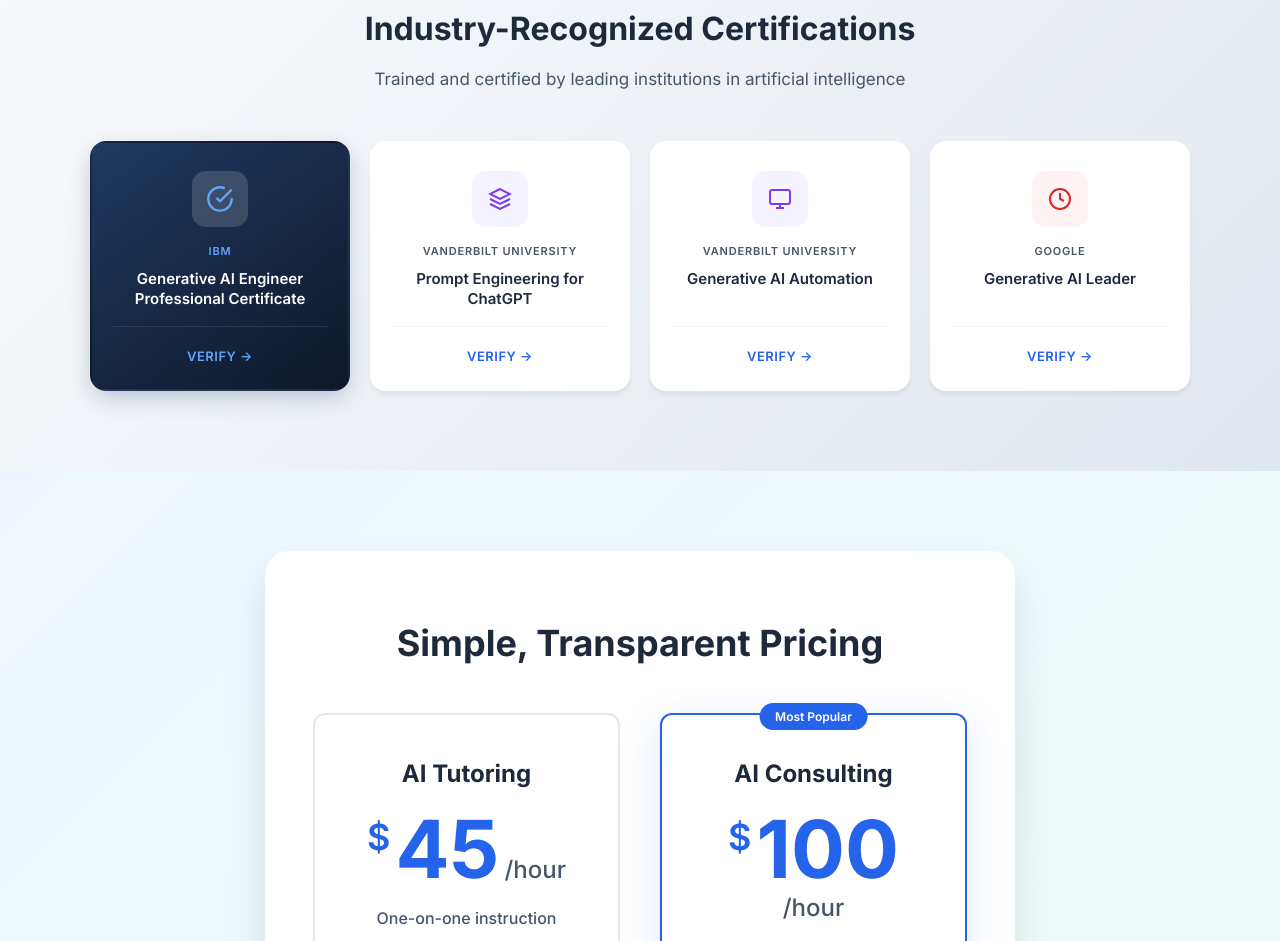
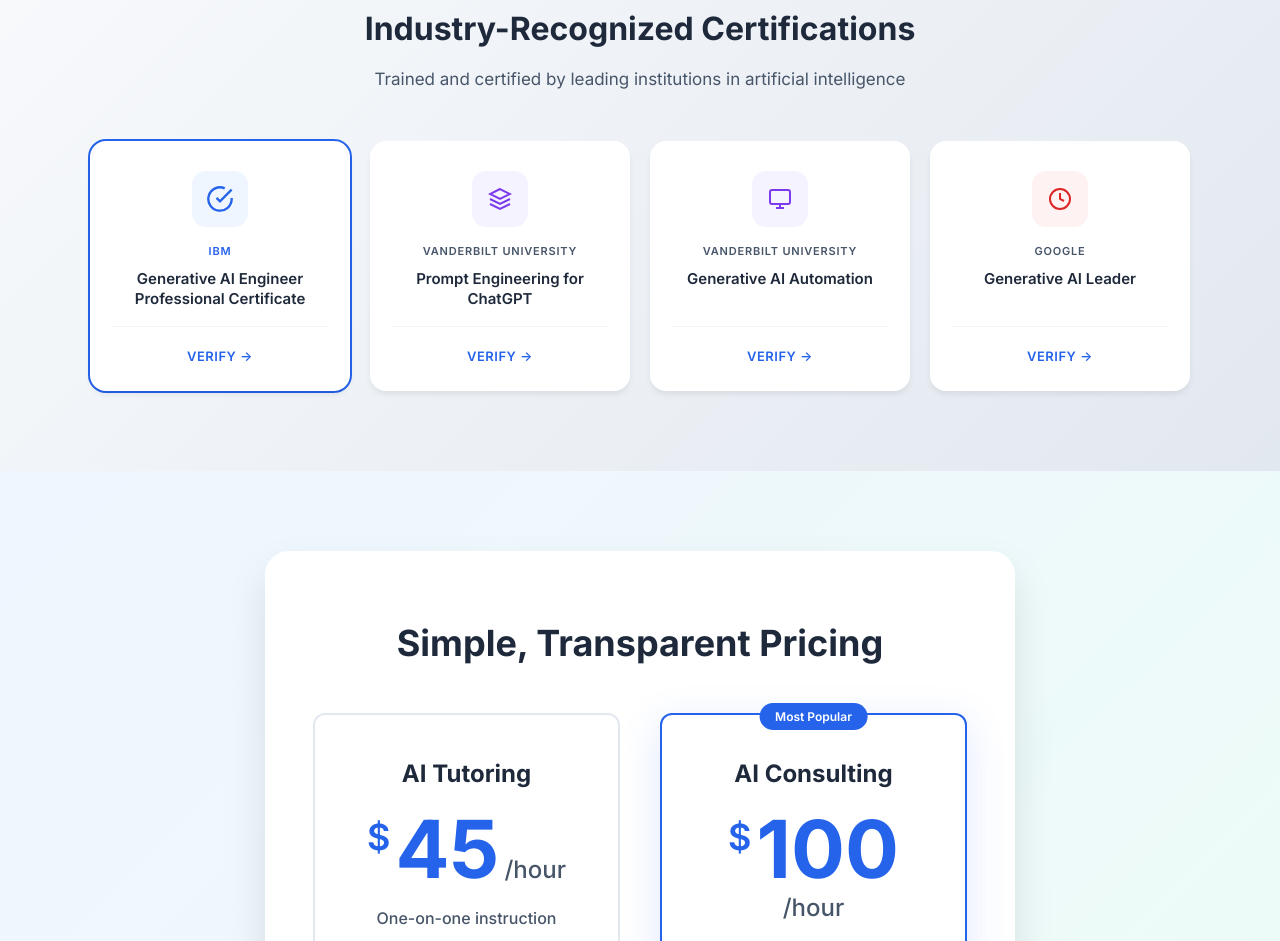
Before and after one commit to singulainthony/NYTH, a plain HTML site: page ai-tutoring/index.html in a window 1280 px wide. Shown: the part 2874-3815 px from the top of the page. Drawn offline with Linux system fonts and the light colour scheme; a script that the page names is missing.

Commit message:
Make IBM cert card white background like others
- White background with blue border accent
- Blue text colors for issuer, title, link
- Light blue badge background to match other cards

```diff
--- a/styles.css
+++ b/styles.css
@@ -1584,14 +1584,14 @@
 }
 
 .cert-card.featured {
-    background: linear-gradient(145deg, #1e3a5f 0%, #0f172a 100%);
-    color: white;
-    box-shadow: 0 8px 24px -4px rgba(30, 58, 95, 0.3);
+    background: white;
+    color: inherit;
+    box-shadow: 0 4px 6px -1px rgba(0, 0, 0, 0.08), 0 0 0 2px #2563eb;
 }
 
 .cert-card.featured:hover {
-    border-color: #3b82f6;
-    box-shadow: 0 16px 40px -4px rgba(30, 58, 95, 0.4);
+    border-color: #2563eb;
+    box-shadow: 0 16px 32px -4px rgba(0, 0, 0, 0.12), 0 0 0 2px #2563eb;
 }
 
 .cert-badge-icon {
@@ -1618,8 +1618,8 @@
 }
 
 .cert-card.featured .cert-badge-icon {
-    background: rgba(255, 255, 255, 0.15);
-    color: #60a5fa;
+    background: #eff6ff;
+    color: #2563eb;
 }
 
 .cert-header {
@@ -1640,7 +1640,7 @@
 }
 
 .cert-card.featured .cert-issuer {
-    color: #60a5fa;
+    color: #2563eb;
 }
 
 .cert-header h3 {
@@ -1652,7 +1652,7 @@
 }
 
 .cert-card.featured .cert-header h3 {
-    color: white;
+    color: var(--text-dark);
 }
 
 .cert-footer {
@@ -1663,7 +1663,7 @@
 }
 
 .cert-card.featured .cert-footer {
-    border-top-color: rgba(255, 255, 255, 0.1);
+    border-top-color: #f1f5f9;
 }
 
 .cert-link {
@@ -1675,7 +1675,7 @@
 }
 
 .cert-card.featured .cert-link {
-    color: #60a5fa;
+    color: #2563eb;
 }
 
 @media (max-width: 992px) {
```
